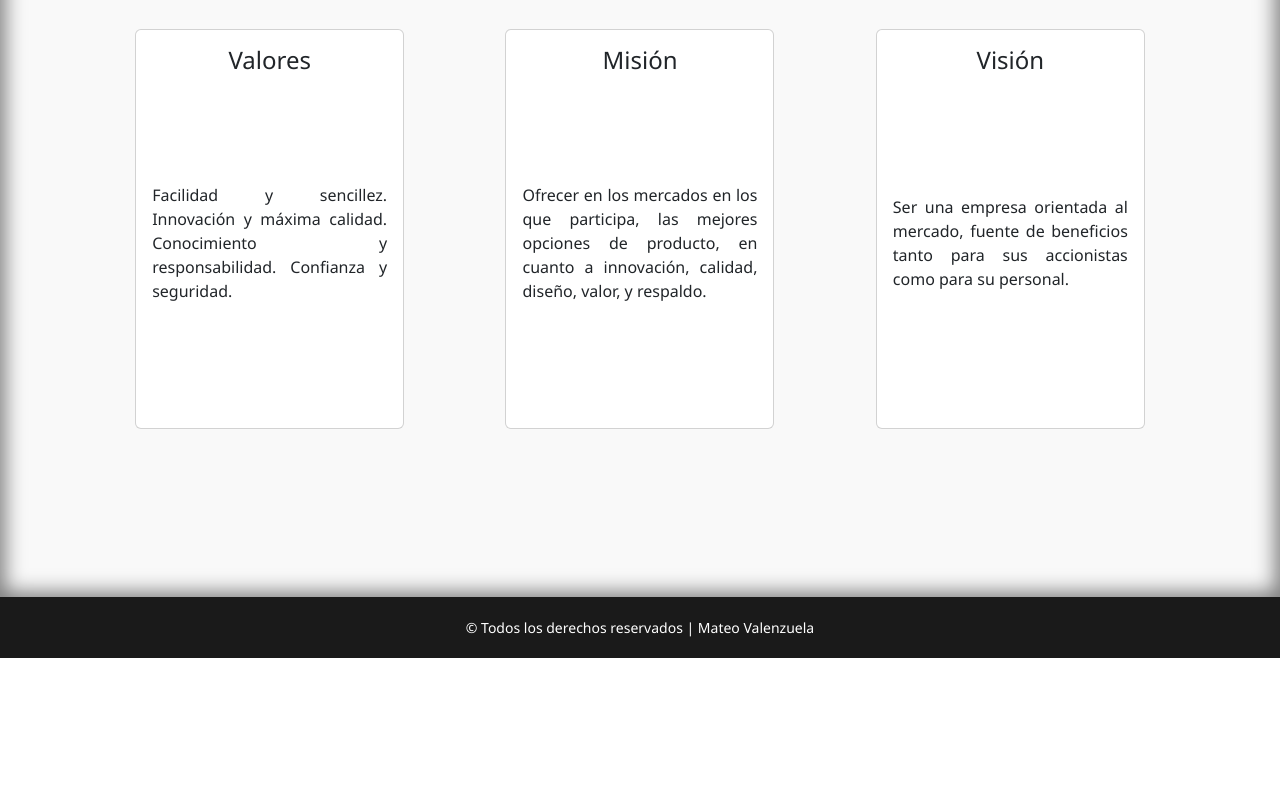
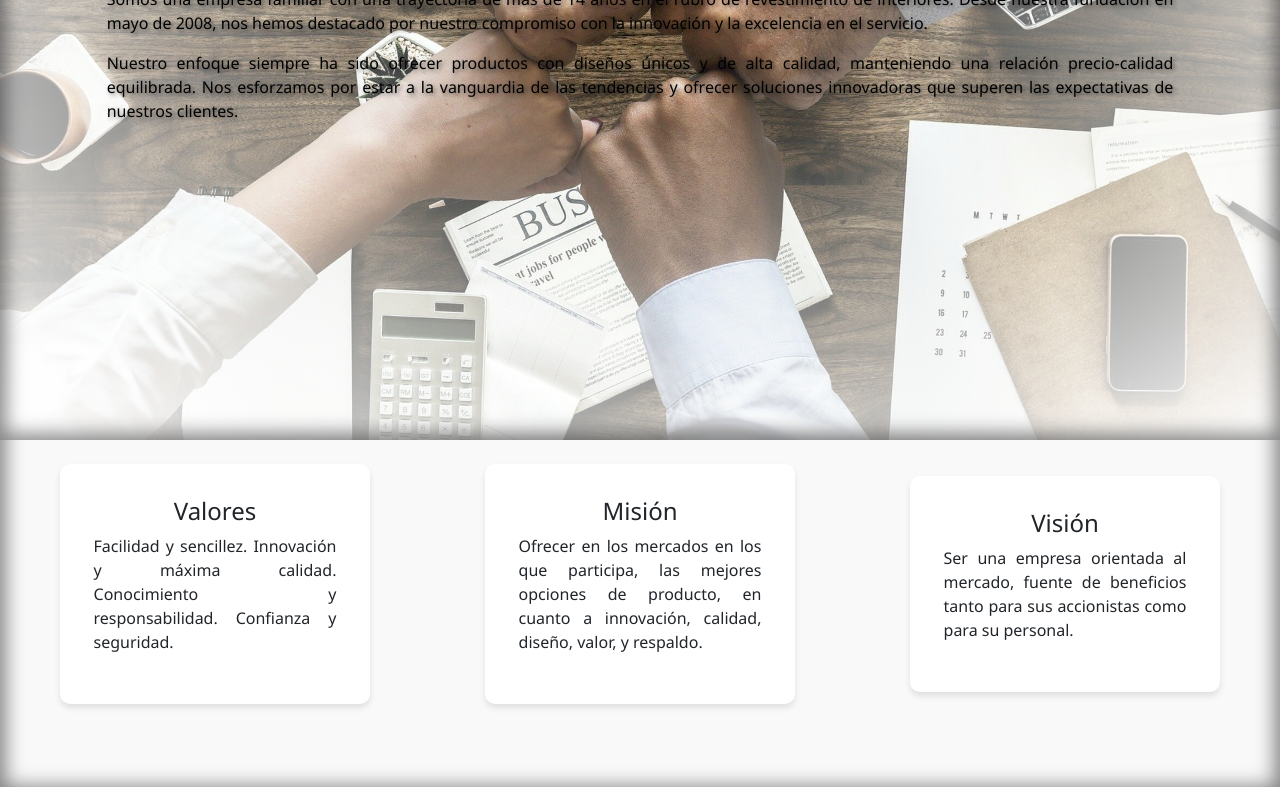
Before and after one commit to Mateovalenzuela/Proyecto-web-estatica, a plain HTML site: page html/nosotros.html in a window 1280 px wide. Shown: the part 531-1318 px from the top of the page. Before the commit the page ends 1189 px from the top, so only its background shows below. Drawn offline with nearby package versions, Linux system fonts and the light colour scheme.

Commit message:
diseño final

```diff
--- a/html/nosotros.html
+++ b/html/nosotros.html
@@ -77,12 +77,13 @@
         </header>
 
         <main>
-            <div class="container main">
+            <div class="contenedor">
 
                 <section>
-                    <div class="container">
-                        <div class="row p-2 pt-4 pb-4">
-                            <div class="col-12 col-md-12 col-lg-6">
+                    <div class="">
+                        <div class="row d-flex justify-content-center">
+                            <div class="nosotros-primera-seccion">
+                                <div class="col-10 principal nosotros-text-overlay">
 
                                     <h2>Empresa familiar con más de 14 años de experiencia</h2>
                                     <p>Somos una empresa familiar con una trayectoria de más de 14 años en el rubro de
@@ -95,20 +96,16 @@
                                         las expectativas de nuestros clientes.</p>
 
                                 </div>
+                            </div>
 
-                            <div class="col-12 col-md-12 col-lg-6 ">
-                                <div class="rounded mx-auto">
-                                    <img src="../static/img/nosotros.jpg" alt="" width="100%" height="">
-                                </div>
-                            </div>
                         </div>
 
 
-                        <div class="row p-2 ">
+                        <div class="row p-2 pt-4">
                             <div class="contenedor-valores">
 
                                 <div class="col-10 col-sm-8 col-md-6 col-lg-3">
-                                    <div class="card">
+                                    <div class="valores">
                                         <div class="card-body">
                                             <div class="card-title">
                                                 <h4>Valores</h4>
@@ -125,7 +122,7 @@
                                 </div>
 
                                 <div class="col-10 col-sm-8 col-md-6 col-lg-3">
-                                    <div class="card">
+                                    <div class="valores">
                                         <div class="card-body">
                                             <div class="card-title">
                                                 <h4>Misión</h4>
@@ -141,7 +138,7 @@
 
 
                                 <div class="col-10 col-sm-8 col-md-6 col-lg-3">
-                                    <div class="card">
+                                    <div class="valores">
                                         <div class="card-body">
                                             <div class="card-title">
                                                 <h4>Visión</h4>
--- a/static/css/nosotros.css
+++ b/static/css/nosotros.css
@@ -1,14 +1,52 @@
-main{
+main .contenedor{
     background-color: #f9f9f9;
     box-shadow: inset 0 0 20px 5px rgba(0, 0, 0, 0.5);
+    min-height: 100%;
+    width: 100%;
+    padding-bottom: 80px;
   }
 
 main p{
     text-align: justify;
 }
-.container{
-    min-height: 100%;
-    padding-bottom: 80px;
+.row{
+    margin: 0%;
+}
+
+.nosotros-primera-seccion {
+    height: auto;
+    width: 100%;
+    padding: 0px;
+    position: relative;
+    height: calc(100vh );
+    background-image: url("../img/nosotros.jpg");
+    background-size: cover;
+    background-position: center;
+    overflow: hidden;
+    box-shadow: inset 0 0 20px 5px rgba(0, 0, 0, 0.5);
+    position: relative;
+
+}
+
+.nosotros-primera-seccion::before {
+    content: "";
+  position: absolute;
+  width: 100%;
+  height: 100%;
+  background: radial-gradient(ellipse at center, rgba(255, 255, 255, 0) 0%, rgba(255, 255, 255, 0.7) 70%, rgba(255, 255, 255, 1) 100%);
+  box-shadow: inset 0 0 20px 5px rgba(0, 0, 0, 0.5);
+  z-index: 1; /* Establece un valor positivo para mostrarlo por encima de la imagen de fondo */
+}
+
+.nosotros-text-overlay {
+    position: absolute;
+    top: 50%;
+    left: 50%;
+    transform: translate(-50%, -50%);
+    text-align: center;
+    color: black;
+    text-shadow: 2px 2px 4px rgba(0, 0, 0, 0.5);
+    z-index: 1;
 }
 
 h2{
@@ -24,6 +62,41 @@ h2{
     flex-wrap: wrap;
     gap: 35px;
 }
+
+.valores {
+    border: 2px solid transparent;
+    border-radius: 10px;
+    padding: 15px;
+    background-color: #fff;
+    box-shadow: 0 4px 6px rgba(0, 0, 0, 0.1);
+    position: relative;
+    overflow: hidden;
+    transition: transform 0.3s ease;
+  }
+
+  @keyframes recorrido-circulo {
+    0% {
+      border-color: #f0f0f0;
+    }
+    25% {
+      border-color: #d0d0d0;
+    }
+    50% {
+      border-color: #a0a0a0;
+    }
+    75% {
+      border-color: #808080;
+    }
+    100% {
+      border-color: #f0f0f0;
+    }
+  }
+
+  .valores:hover {
+    animation: recorrido-circulo 2s infinite;
+    transform: scale(1.1);
+  }
+
 
 .card-body{
     display: flex;
--- a/static/css/servicios.css
+++ b/static/css/servicios.css
@@ -10,6 +10,64 @@ main{
 main p{
   text-align: justify;
 }
+
+.servicios{
+  display: flex;
+  justify-content: center;
+  flex-wrap: wrap;
+}
+
+.servicio h3{
+  font-family:'Trebuchet MS', 'Lucida Sans Unicode', 'Lucida Grande', 'Lucida Sans', Arial, sans-serif
+}
+
+.servicio p{
+  font-family: monospace;
+}
+
+
+/* Animación Fade In para Revestimientos de Interiores */
+.servicio:nth-child(1) {
+  opacity: 0;
+  animation: fadeIn 2s forwards;
+}
+@keyframes fadeIn {
+  to {
+    opacity: 1;
+  }
+}
+
+/* Animación Slide In From Left para Colocación de Techos de Yeso */
+.servicio:nth-child(2) {
+  transform: translateX(-100%);
+  animation: slideInLeft 1s forwards;
+}
+@keyframes slideInLeft {
+  to {
+    transform: translateX(0);
+  }
+}
+
+/* Animación Bounce In para Molduras Modernas para Paredes */
+.servicio:nth-child(3) {
+  opacity: 0;
+  animation: bounceIn 1s forwards;
+}
+@keyframes bounceIn {
+  0% {
+    opacity: 0;
+    transform: scale(0.5);
+  }
+  70% {
+    transform: scale(1.1);
+  }
+  100% {
+    opacity: 1;
+    transform: scale(1);
+  }
+}
+
+
 
 img {
   width: 100%;
```
Also changed, not shown: html/servicios.html (+7 -9 lines). Lines whose indentation alone changed are shown as unchanged.
